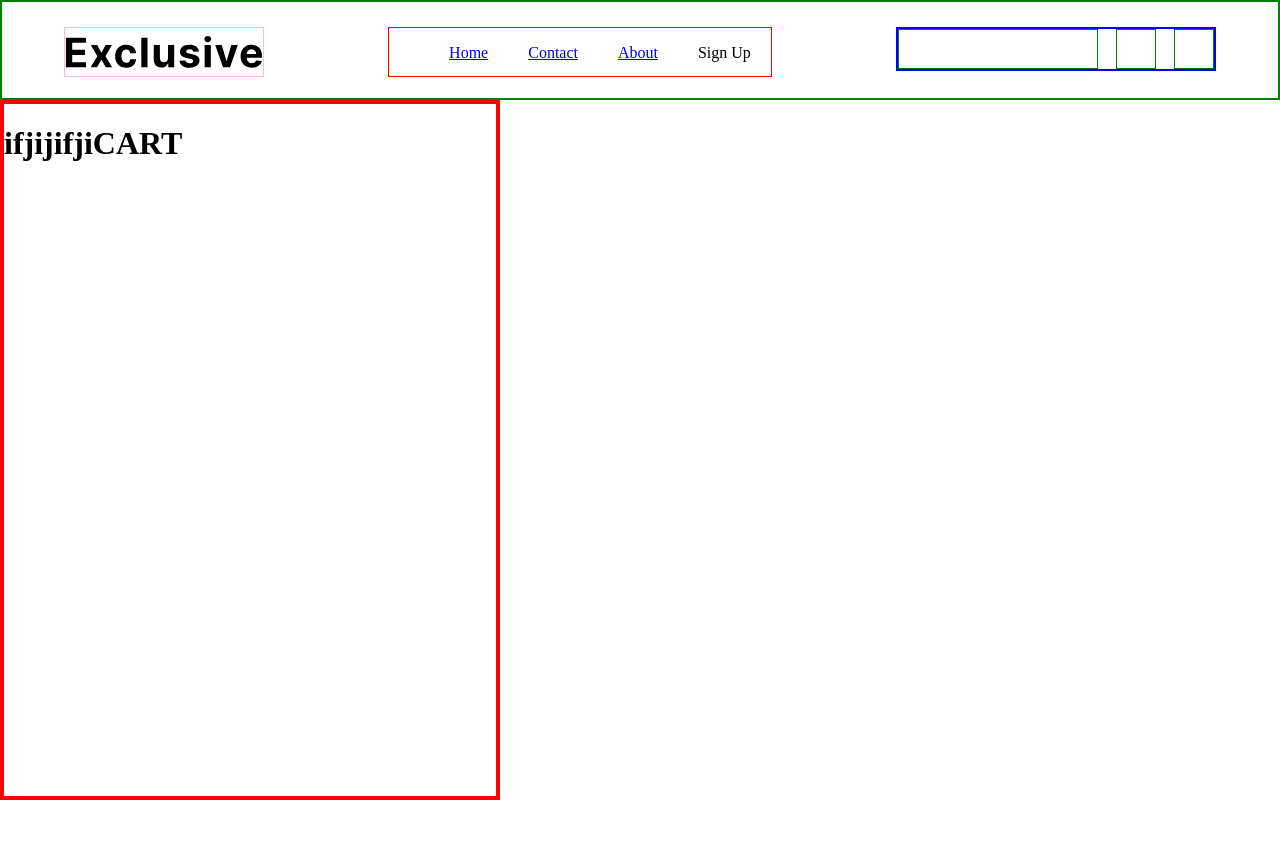
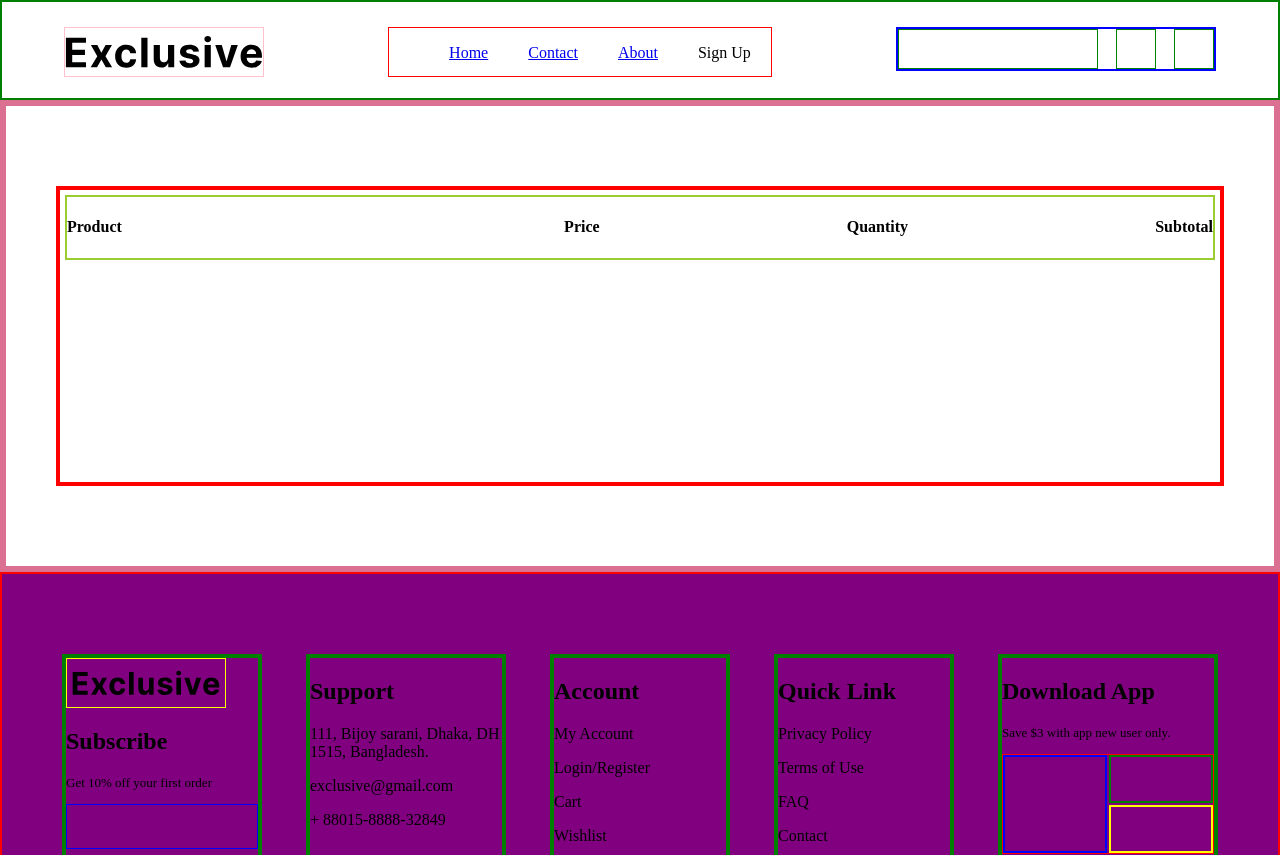
Before and after one commit to olatunji-20/exclusive, a Vue app: page /cart-page in a window 1280 px wide. Shown: the top 855 px of the page. Built offline with nearby package versions, Linux system fonts and the light colour scheme.

Commit message:
worked on cart

```diff
--- a/src/components/Cart.vue
+++ b/src/components/Cart.vue
@@ -1,7 +1,23 @@
 <template>
   <div class="border">
-    <h1>ifjijifjiCART</h1>
-    <h4 v-for="(product) in cartStore.cartItems" :key="product.id">{{ product.productImage }}</h4>
+    <div class="headers">
+      <h4 style="width: 250px">Product</h4>
+      <h4>Price</h4>
+      <h4>Quantity</h4>
+      <h4>Subtotal</h4>
+    </div>
+
+    <div v-for="product in cartStore.cartItems" :key="product.id" class="cart">
+      <div class="det">
+        <div class="img">
+          <img :src="product.productImage" class="p-img" />
+        </div>
+        <p style="width: 150px">{{ product.productName }}</p>
+      </div>
+      <h4>${{ product.price }}</h4>
+      <h4>{{ product.quantity }}</h4>
+      <h4>${{ product.price * product.quantity }}</h4>
+    </div>
   </div>
 </template>
 
@@ -20,10 +36,53 @@ export default {
 }
 </script>
 
-<style>
+<style scoped>
 .border {
     border: 4px solid red;
-    width: 500px;
-    height: 700px;
+    width: 100%;
+    min-height: 300px;
+    padding: 5px;
+}
+.headers {
+  border: 2px solid yellowgreen;
+  width: 100%;
+  /* height: 100px; */
+  margin: 0px auto;
+  display: flex;
+  flex-direction: row;
+  flex-wrap: nowrap;
+  justify-content: space-between;
+}
+.cart {
+  border: 2px solid green;
+  width: 100%;
+  /* height: 100px; */
+  margin: 20px auto;
+  padding: 5px;
+  display: flex;
+  flex-direction: row;
+  flex-wrap: nowrap;
+  justify-content: space-between;
+}
+.det {
+  border: 2px solid blue;
+  width: 220px;
+  height: 60px;
+  overflow: hidden;
+  display: flex;
+  flex-direction: row;
+  flex-wrap: nowrap;
+}
+.img {
+  border: 2px solid darkblue;
+  width: 60px;
+  height: 100%;
+  margin-right: 10px;
+  padding: 5px;
+}
+.p-img {
+  width: 100%;
+  height: 100%;
+  object-fit: cover;
 }
 </style>
--- a/src/views/CartPage.vue
+++ b/src/views/CartPage.vue
@@ -1,7 +1,8 @@
 <template>
   <NavBar />
-  <Cart />
-  <h1>CARTPAGE</h1>
+  <div class="large">
+    <Cart />
+  </div>
   <FootBar />
 </template>
 
@@ -21,7 +22,10 @@ export default {
 </script>
 
 <style scoped>
-h1 {
-    margin: 200px;
+.large {
+  border: 6px solid palevioletred;
+  width: 100%;
+  height: auto;
+  padding: 80px 50px;
 }
 </style>
```
